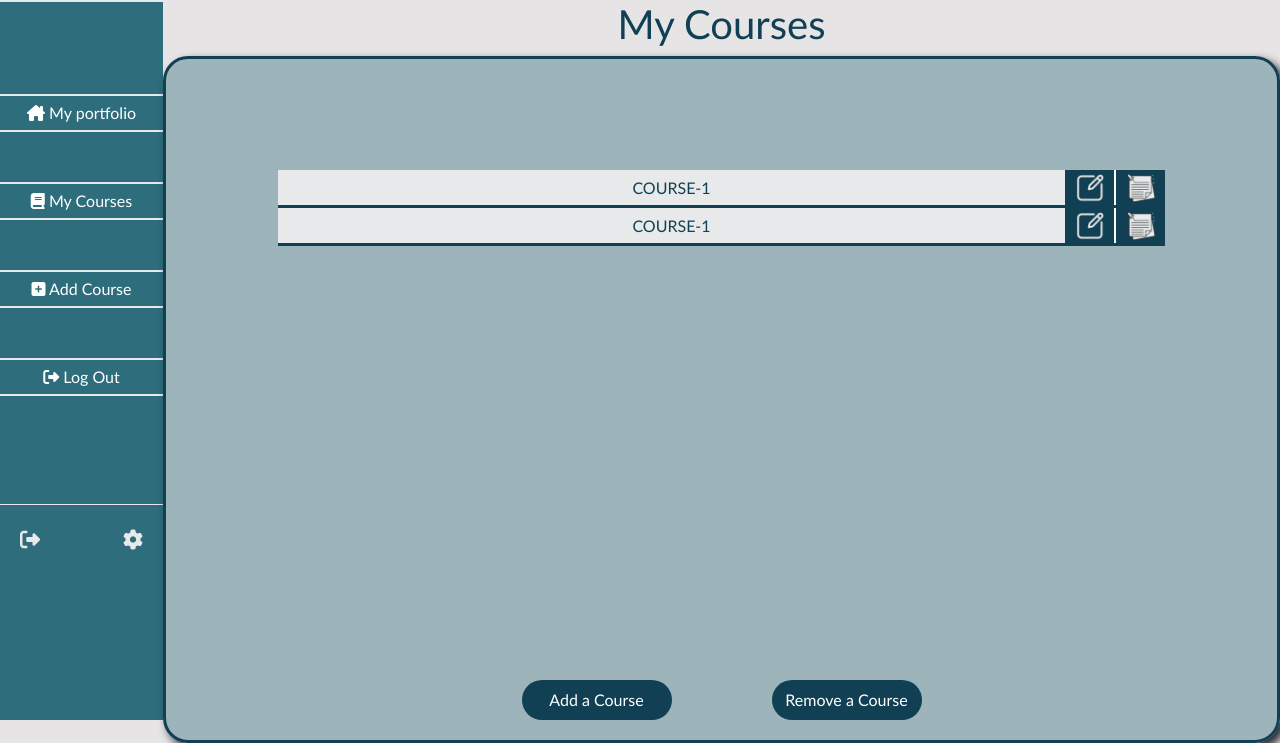
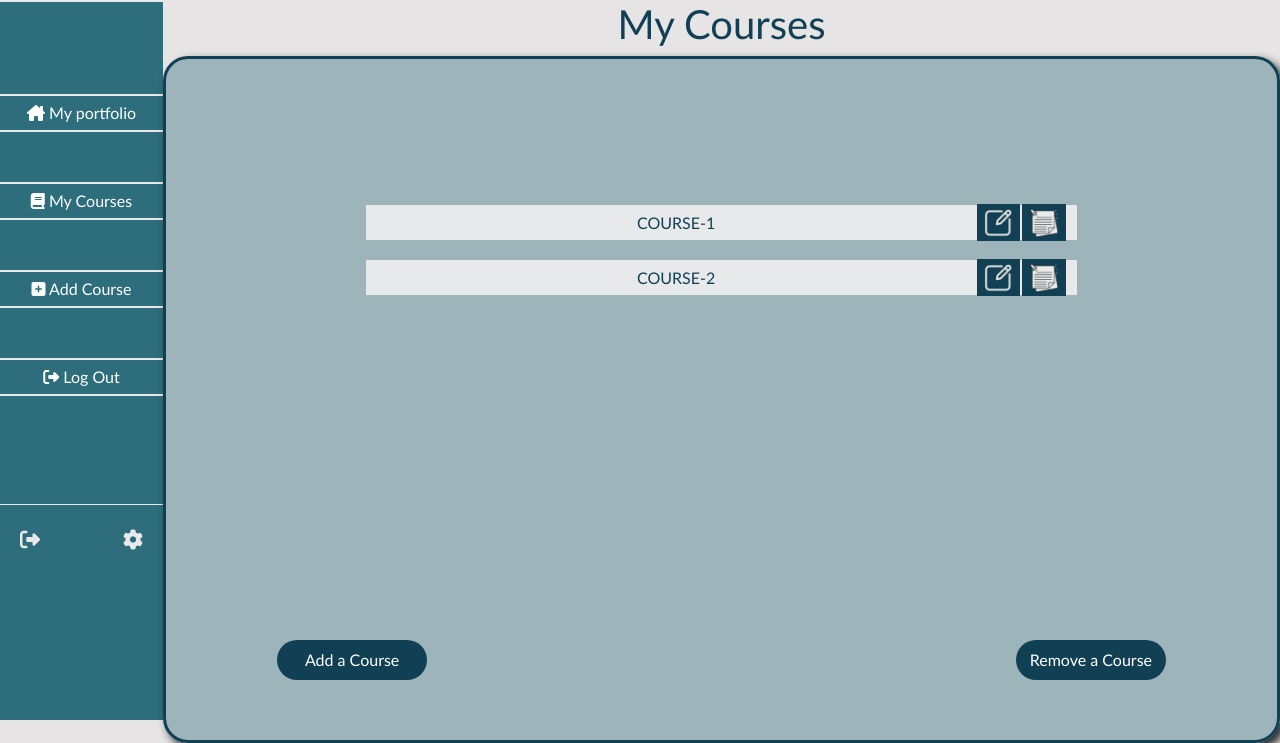
Before and after one commit to SMisailidis/NeoLearn, a PHP site: page /MyCourses.php in a window 1280 px wide. Shown: the part 68-811 px from the top of the page. Run offline with PHP 8.4, Linux system fonts and the light colour scheme.

Commit message:
Design Changes

```diff
--- a/MyCourses.php
+++ b/MyCourses.php
@@ -2,21 +2,21 @@
 <main>
     <h1>My Courses</h1>
     <div class="container">
-        <table>
-            <tr class="TRow">
-                <td class="CourseCol">COURSE-1</td>
-                <td class="IconCol"><a id="editButton" class="ENbuttons"><img class="ENicons" src="assets/images/edit.png" width="30" height="30"></a></td>
-                <td class="IconCol"><a id="notesButton" class="ENbuttons"><img class="ENicons" src="assets/images/notes.png" width="30" height="30"></a></td></td>
-            </tr>
-            <tr class="TRow">
-                <td class="CourseCol">COURSE-1</td>
-                <td class="IconCol"><a id="editButton" class="ENbuttons"><img class="ENicons" src="assets/images/edit.png" width="30" height="30"></a></td>
-                <td class="IconCol"><a id="notesButton" class="ENbuttons"><img class="ENicons" src="assets/images/notes.png" width="30" height="30"></a></td></td>
-            </tr>
-        </table>
+        <div class="CoursesList">
+            <div class="CourseLine">
+                <a class="CourseName">COURSE-1</a>
+                <a id="editButton" class="ENbuttons"><img class="ENicons" src="assets/images/edit.png" width="30" height="30"></a>
+                <a id="notesButton" class="ENbuttons"><img class="ENicons" src="assets/images/notes.png" width="30" height="30"></a>
+            </div>
+            <div class="CourseLine">
+                <a class="CourseName">COURSE-2</a>
+                <a id="editButton" class="ENbuttons"><img class="ENicons" src="assets/images/edit.png" width="30" height="30"></a>
+                <a id="notesButton" class="ENbuttons"><img class="ENicons" src="assets/images/notes.png" width="30" height="30"></a>
+            </div>
+        </div>
         <div class="button-container">
-            <div class="Buttons">Add a Course</div>
-            <div class="Buttons">Remove a Course</div>
+            <div id="AddB" class="Buttons">Add a Course</div>
+            <div id="RemoveB" class="Buttons">Remove a Course</div>
         </div>
     </div>
 </main>
--- a/assets/css/MyCourses.css
+++ b/assets/css/MyCourses.css
@@ -23,6 +23,30 @@ main {
     position: relative;
 }
 
+.CoursesList {
+    width: 100%;
+    height: 100%;
+    box-sizing: border-box;
+    display: flex;
+    flex-direction: column;
+    align-items:center;
+    margin-top: 25px;
+    overflow: auto;
+}
+
+.CourseLine{
+    display: flex;
+    align-items: center;
+    width: 80%;
+    height: 35px;
+    background-color:#e8e9ea;
+    margin: 10px;
+    padding: 10px;
+    box-sizing: border-box;
+    text-align: center;
+}
+
+
 h1 {
     text-align: center;
     color: #114054;
@@ -31,13 +55,13 @@ h1 {
 .button-container {
     display: flex;
     position: absolute;
-    bottom: 20px;
-    gap: 100px;
+    bottom: 100px;
+    width: 80%;
 }
 
 .Buttons{
+    display: block;
     padding: 8px;
-    display: inline-block;
     text-align: center;
     border: none;
     background-color: #114054;
@@ -45,22 +69,16 @@ h1 {
     border-radius: 40px;
     height: 40px;
     width: 150px;
+    position: absolute;
 }
 
-table{
-    overflow: auto;
-}
-
-.TRow{
-    border-bottom: solid 3px #114054;
-}
-
-.CourseCol{
+.CourseName{
     background-color: #e8e9ea;
     border: none;
     color:#114054;
     width: 100%;
     text-align: center;
+    text-decoration: none;
 }
 
  .ENbuttons{
@@ -69,20 +87,13 @@ table{
     align-items: center;
     background-color: #114054;
     width: 50px;
-    height: 35px;
+    height: 37px;
+    margin: 1px;
  }
 
  .ENicons{
     max-width: 100%;
     max-height: 100%;
- }
-
- #editButton{
-    border-right: solid 1px white;
- }
-
- #notesButton{
-    border-left: solid 1px white;
  }
 
  .ENbuttons:hover{
@@ -94,3 +105,7 @@ table{
     background-color: #e6e4e4;
     cursor: pointer;
  }
+
+ #RemoveB{
+    right:0%;
+ }
```
